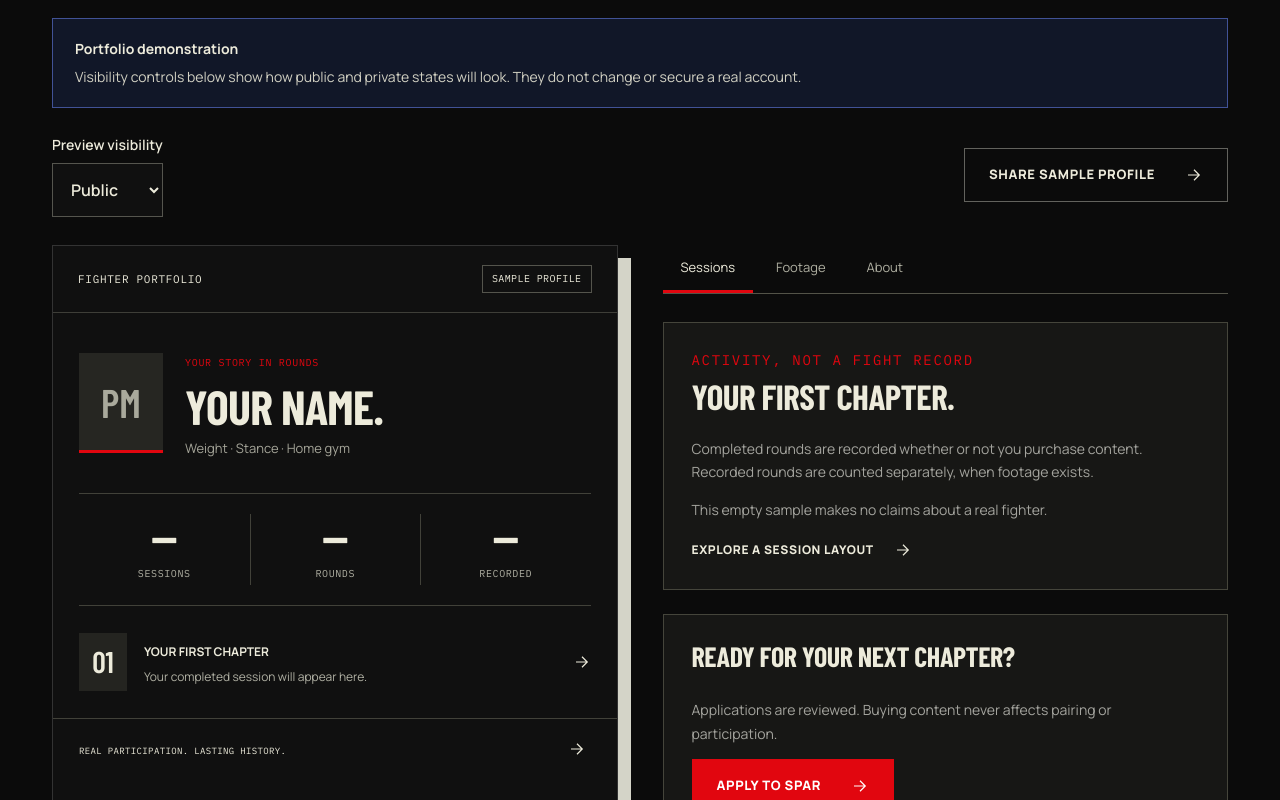
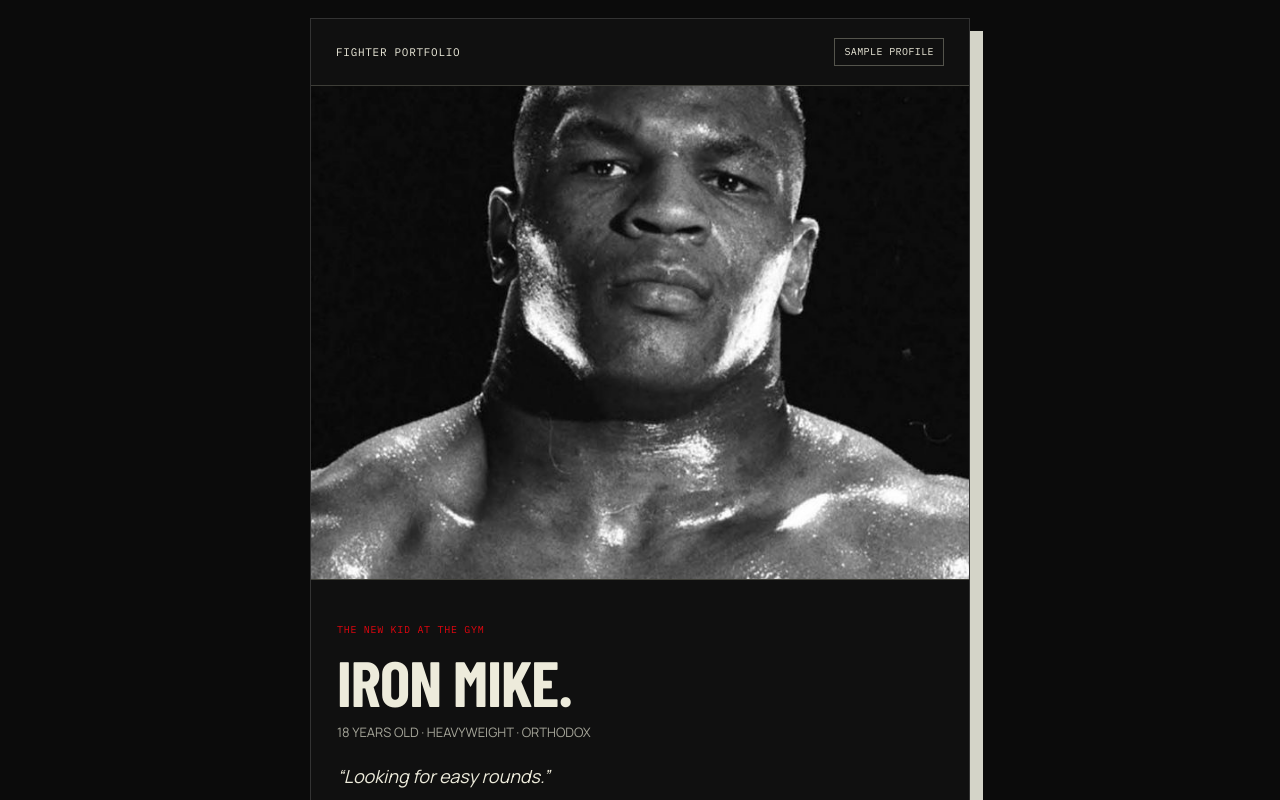
Before and after one commit to Farradyne-LLC/rung-boxing, a Next.js app: page /fighters/demo in a window 1280 px wide. Shown: the part 560-1360 px from the top of the page. Built offline with nearby package versions, Linux system fonts and the light colour scheme; a web font is replaced by a local one.

Commit message:
Add playful Iron Mike sample portfolio and illustrative thumbnails

```diff
--- a/app/components/ui.tsx
+++ b/app/components/ui.tsx
@@ -1,3 +1,4 @@
+import Image from "next/image";
 import Link from "next/link";
 export function Arrow() {
   return (
@@ -27,52 +28,14 @@ export function SectionLabel({
   );
 }
 export function ProfileCard() {
-  return (
-    <article className="profile-card">
-      <div className="profile-card-head">
-        <span className="mono">FIGHTER PORTFOLIO</span>
-        <span className="pill">SAMPLE PROFILE</span>
-      </div>
-      <div className="profile-identity">
-        <div className="avatar" aria-hidden="true">
-          PM
-        </div>
-        <div>
-          <span className="small-tag">YOUR STORY IN ROUNDS</span>
-          <h3>YOUR NAME.</h3>
-          <p>Weight · Stance · Home gym</p>
-        </div>
-      </div>
-      <div className="profile-stats">
-        <div>
-          <strong>—</strong>
-          <span>SESSIONS</span>
-        </div>
-        <div>
-          <strong>—</strong>
-          <span>ROUNDS</span>
-        </div>
-        <div>
-          <strong>—</strong>
-          <span>RECORDED</span>
-        </div>
-      </div>
-      <div className="profile-entry">
-        <span className="session-icon">01</span>
-        <div>
-          <b>YOUR FIRST CHAPTER</b>
-          <p>Your completed session will appear here.</p>
-        </div>
-        <Arrow />
-      </div>
-      <div className="profile-card-bottom">
-        <span>REAL PARTICIPATION. LASTING HISTORY.</span>
-        <Link href="/fighters/demo" aria-label="Explore sample fighter profile">
-          <Arrow />
-        </Link>
-      </div>
-    </article>
-  );
+  return <article className="profile-card iron-mike-card">
+    <div className="profile-card-head"><span className="mono">FIGHTER PORTFOLIO</span><span className="pill">SAMPLE PROFILE</span></div>
+    <Image className="sample-portrait" src="/images/sample-profile/iron-mike.jpg" width={736} height={919} sizes="(max-width: 760px) 92vw, 600px" alt="Mike Tyson in a black-and-white portrait"/>
+    <div className="profile-identity"><div><span className="small-tag">THE NEW KID AT THE GYM</span><h3>IRON MIKE.</h3><p>18 YEARS OLD · HEAVYWEIGHT · ORTHODOX</p><p className="sample-quote">“Looking for easy rounds.”</p></div></div>
+    <div className="profile-stats"><div><strong>10</strong><span>SESSIONS</span></div><div><strong>30</strong><span>ROUNDS</span></div><div><strong>100%</strong><span>DOCUMENTED</span></div></div>
+    <section className="sample-chapters" aria-label="Sample session thumbnails"><h4>YOUR FIRST CHAPTER</h4><div className="sample-thumbnails">{['THE FIRST BELL','FINDING THE RHYTHM','ONE MORE ROUND'].map((title,i)=><figure key={title}><div className="sample-thumbnail"><Image src="/images/sample-profile/demo-rounds.png" width={2048} height={688} sizes="(max-width: 760px) 92vw, 600px" alt={['Illustrated demo: boxer in guard inside a ring','Illustrated demo: pad work with a trainer','Illustrated demo: boxer between rounds'][i]} style={{left:`-${i*100}%`}}/><span className="sample-demo-tag">DEMO {String(i+1).padStart(2,'0')}</span></div><figcaption>{title}</figcaption></figure>)}</div><p className="sample-disclaimer">Fictional sample profile. Age and stats are illustrative. AI-generated thumbnails — no playable videos or affiliation implied.</p></section>
+    <div className="profile-card-bottom"><span>NO SCORECARDS. JUST WORK.</span><Link href="/watch" aria-label="Watch real Punch Mentality sessions"><Arrow/></Link></div>
+  </article>;
 }
 export const faqItems = [
   [
--- a/app/fighters/[slug]/page.tsx
+++ b/app/fighters/[slug]/page.tsx
@@ -1,7 +1,7 @@
 import { notFound } from "next/navigation";
 import Link from "next/link";
 import type { Metadata } from "next";
-import ProfilePreview from "./profile-preview";
+import {ProfileCard} from "../../components/ui";
 export const metadata: Metadata = { title: "Sample fighter portfolio" };
 export default async function FighterPage({
   params,
@@ -26,14 +26,14 @@ export default async function FighterPage({
             <span className="red-text">OF WORK.</span>
           </h1>
           <p>
-            A sample portfolio, ready for real sessions. No real fighter data,
-            achievements or footage are represented here.
+            A fictional Iron Mike sample portfolio. The illustrated sessions,
+            age and statistics are not a real Punch participation record.
           </p>
         </div>
       </section>
       <section className="product-section">
         <div className="shell">
-          <ProfilePreview />
+          <div className="sample-profile-page"><ProfileCard /></div>
         </div>
       </section>
     </>
--- a/app/globals.css
+++ b/app/globals.css
@@ -2366,3 +2366,4 @@ textarea {
 @media(max-width:600px){.hero-photo video{aspect-ratio:4/5}.hero-controls{right:12px;bottom:12px}.lead-first .form-grid{grid-template-columns:1fr}.dob-fields{grid-template-columns:1fr 1fr 1.3fr}}
 
 .session-example{margin-block:2rem 3rem}.session-example-video{display:block;width:100%;height:auto;aspect-ratio:16/9;object-fit:contain;background:#000;margin-top:1.5rem}
+.iron-mike-card{min-width:0;align-self:start}.iron-mike-card .sample-portrait{display:block;width:100%;height:auto;aspect-ratio:4/3;object-fit:cover;object-position:50% 25%;border-bottom:1px solid #414139}.iron-mike-card .profile-identity{display:block}.iron-mike-card .profile-identity h3{font-size:clamp(48px,5vw,76px);line-height:1}.iron-mike-card .sample-quote{font-size:18px;color:var(--bone);font-style:italic;margin-top:18px}.sample-chapters{padding:24px 26px}.sample-chapters h4{margin:0 0 18px;font-size:14px}.sample-thumbnails{display:grid;grid-template-columns:repeat(3,minmax(0,1fr));gap:10px}.sample-thumbnails figure{margin:0;min-width:0}.sample-thumbnail{position:relative;aspect-ratio:1;overflow:hidden;background:#222}.sample-thumbnail img{position:absolute;top:0;width:300%;max-width:none;height:100%}.sample-demo-tag{position:absolute;bottom:5px;left:5px;background:#101010e8;padding:4px 5px;color:var(--bone);font:9px var(--font-mono)}.sample-thumbnails figcaption{font-size:10px;line-height:1.5;margin-top:9px;color:var(--bone)}.sample-chapters .sample-disclaimer{color:#aaa99b;font-size:11px;line-height:1.6;margin:20px 0 0}.sample-profile-page{max-width:660px;margin:auto}@media(max-width:600px){.sample-chapters{padding:22px 17px}.sample-thumbnails{gap:7px}.sample-thumbnails figcaption{font-size:9px}.iron-mike-card .profile-stats span{font-size:9px}}
```
Also changed, not shown: public/images/sample-profile/iron-mike.jpg (added), 2 other files (tests, documents, lock files or other folders).
